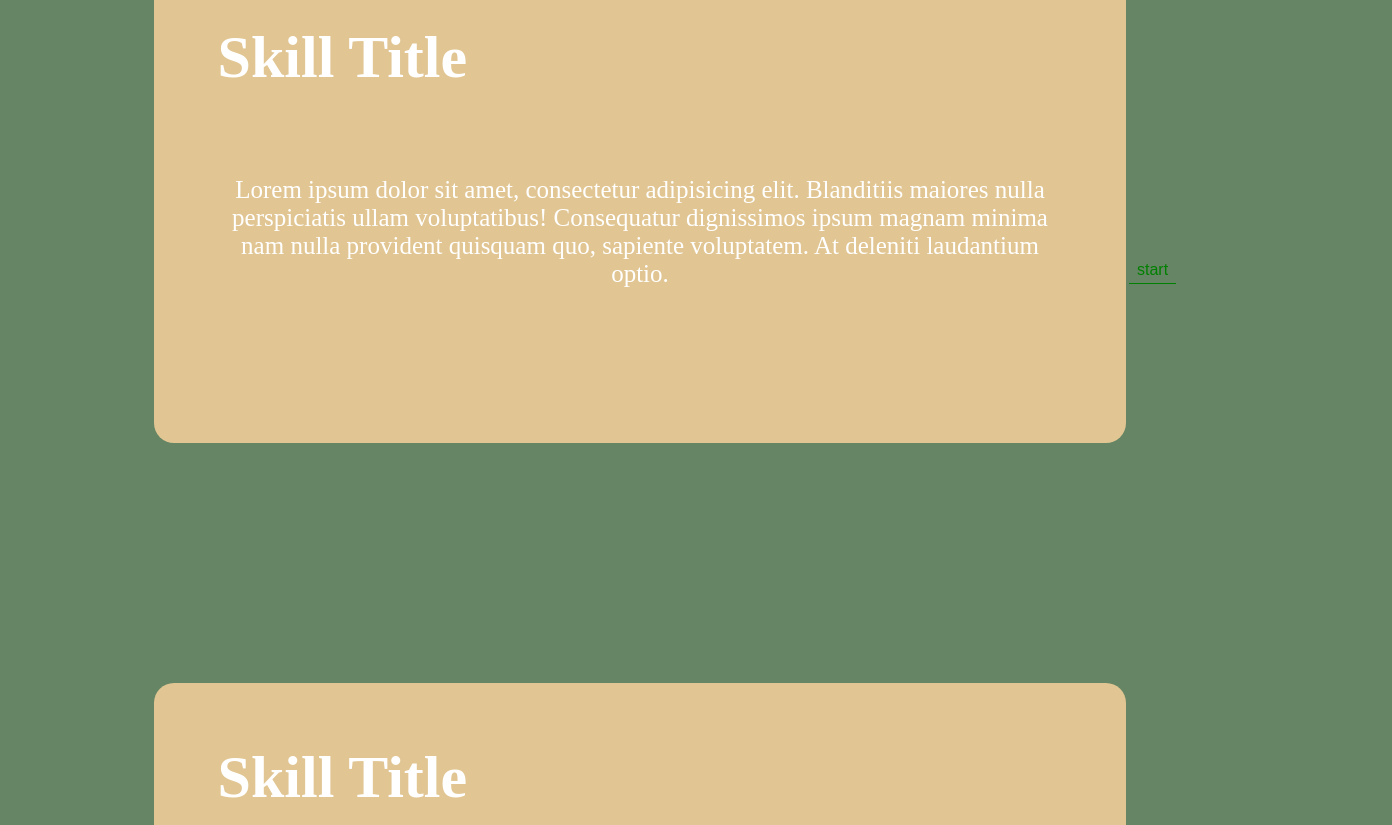
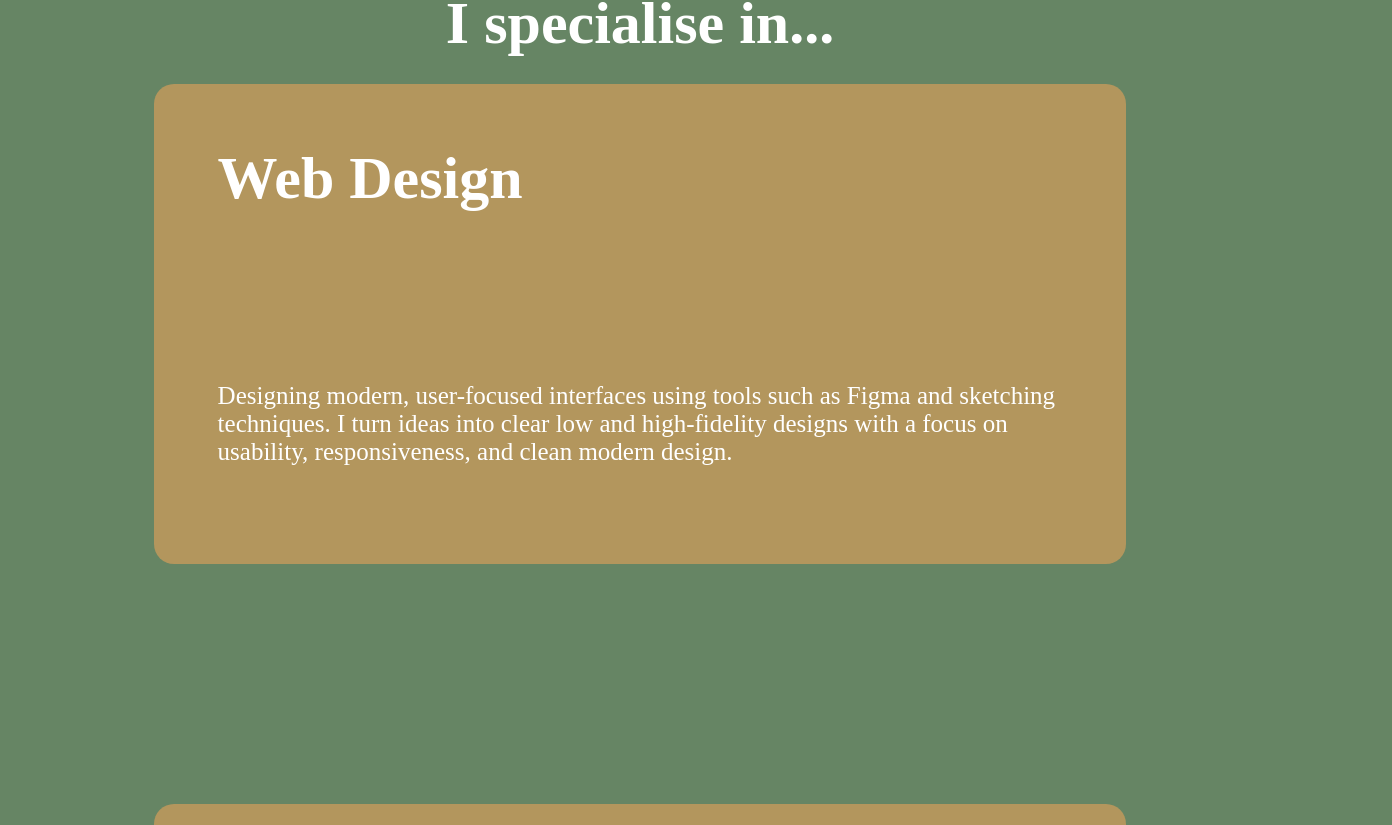
Before and after one commit to blaws45/Portfolio-Site, a React (Create React App) app: page /#/ in a window 1280 px wide. Shown: the part 1277-2102 px from the top of the page, 1392 px wide, since content can reach past the window. Built offline with nearby package versions, Linux system fonts and the light colour scheme.

Commit message:
updated website content

```diff
--- a/src/Home.tsx
+++ b/src/Home.tsx
@@ -90,19 +90,19 @@ function Home() {
                     end: "+=2000",
                     pin: true,
                     scrub: true,
-                    invalidateOnRefresh: false,
-                    markers: true
+                    invalidateOnRefresh: false
                 }
             });
 
             const skillsCards = gsap.utils.toArray<HTMLElement>(".skillsCard");
             const colours: string[] = [
-                "#e1c693",
-                "#ddcda0",
-                "#E1D7BCFF"
+                "#dcb872",
+                "#bca374",
+                "#dfc492",
+                "#ead3a8"
             ]
             skillsCards.forEach((card, index) => {
-                if (index >= 0) {
+                if (index > 0) {
                     tl.to(card, {
                         y: index * -725,
                         backgroundColor: colours[index]
@@ -153,13 +153,12 @@ function Home() {
                 <div className="heroTitleContainer">
                     <h1 className={"hi"}>Hi, I'm</h1>
                     <h1 className={"nameTitle"}>Bryn Law-Smith</h1>
-                    <h2>Software Developer</h2>
+                    <h2>Graduate Software Developer</h2>
                     <p>
-                        QUT graduate with a Bachelor of Information Technology majoring in Computer Science.
-                        Full-stack developer experienced in building responsive web applications using WordPress,
-                        HTML, CSS, JavaScript, Python, and database technologies. Strong attention to detail with a
-                        focus on creating clean, user-friendly systems that balance functionality with intuitive design
-                        for stakeholders and end users.
+                        A 2025 QUT graduate with a Bachelor of Information Technology (Computer Science).
+                        I'm a friendly, easy to get along with team member who always strives for the
+                        highest-quality. I look at systems with a strong attention to detail mixing functionality
+                        with intuitive design to make them as clean, user-friendly and professional as possible.
                     </p>
                 </div>
 
@@ -171,19 +170,31 @@ function Home() {
             <div className="skillsSection">
                 <h2>I specialise in...</h2>
                 <div className="skillsContainer">
-                    <SkillsCard className={"skillsCard"} />
-                    <SkillsCard className={"skillsCard"} />
-                    <SkillsCard className={"skillsCard"} />
+                    <SkillsCard className={"skillsCard"} skill={"Web Design"} description={
+                        "Designing modern, user-focused interfaces using tools such as Figma and sketching techniques." +
+                        " I turn ideas into clear low and high-fidelity designs with a focus on usability," +
+                        " responsiveness, and clean modern design."}/>
+                    <SkillsCard className={"skillsCard"} skill={"Web Development"} description={
+                        "Building responsive and accessible websites using HTML, CSS, and JavaScript." +
+                        " I translate design concepts into functional, polished interfaces and use tools like GSAP" +
+                        " to create engaging animations that enhance user experience and interaction."}/>
+                    <SkillsCard className={"skillsCard"} skill={"Back-End Development"} description={"" +
+                        "Developing and integrating scalable back-end systems using JavaScript," +
+                        " Node.js, SQL, and REST APIs."}/>
                 </div>
             </div>
             <br />
             <div className="projectsSection">
-                <h2>Projects</h2>
+                <h2>Some of my work</h2>
                 <div className="projectsContainer">
-                    <ProjectCard />
-                    <ProjectCard />
-                    <ProjectCard />
-                    <ProjectCard />
+                    <ProjectCard projectName={"Sports Streaming Site"}
+                                 description={"Frontend showcase styled as streaming service"}
+                                 link={"https://blaws45.github.io/sportStreamingSite/"}
+                                 img={"sports"}/>
+                    <ProjectCard projectName={"Where is ya bean"}
+                                 description={"WordPress site made for a local cafe"}
+                                 link={"https://blaws45.github.io/cafe-site/"}
+                                 img={"cafe"}/>
                 </div>
             </div>
         </div>
--- a/src/ProjectCard.tsx
+++ b/src/ProjectCard.tsx
@@ -1,15 +1,28 @@
 import React from "react";
 import styles from "./styles/ProjectCard.module.css";
-import projectImage from "./images/preview.png"
+import projectImage from "./images/preview.png";
+import cafeImg from "./images/cafePreview.png";
 
-function ProjectCard() {
+interface ProjectCardProps {
+    projectName: string;
+    description: string;
+    link: string;
+    img: string;
+}
+
+const imagesDict: Record<string, string> = {
+    cafe: cafeImg,
+    sports: projectImage
+};
+
+function ProjectCard(props: ProjectCardProps) {
     return (
         <div className={styles.card}>
-            <img src={projectImage} alt={"preview"}/>
+            <img src={imagesDict[props.img]} alt={"preview"}/>
             <div className={styles.overlay}></div>
-            <button className={styles.visitButton}>Visit</button>
-            <h3 className={styles.title}><span className={styles.arrow}>&rarr;</span> Project Title</h3>
-            <p className={styles.description}>description</p>
+            <a className={styles.visitButton} href={props.link} target={"_blank"} rel={"noreferrer"}>Visit</a>
+            <h3 className={styles.title}><span className={styles.arrow}>&rarr;</span> {props.projectName}</h3>
+            <p className={styles.description}>{props.description}</p>
         </div>
     );
 }
--- a/src/SkillsCard.tsx
+++ b/src/SkillsCard.tsx
@@ -3,16 +3,15 @@ import styles from "./styles/SkillsCard.module.css";
 
 interface SkillsCardProps {
     className?: string;
+    skill: string;
+    description: string;
 }
 
-function SkillsCard( { className }: SkillsCardProps) {
+function SkillsCard( { className, skill, description }: SkillsCardProps) {
     return (
       <div className={`${styles.card} ${className ?? ""}`}>
-          <h3>Skill Title</h3>
-          <p>Lorem ipsum dolor sit amet, consectetur adipisicing elit. Blanditiis maiores nulla perspiciatis ullam
-              voluptatibus! Consequatur dignissimos ipsum magnam minima nam nulla provident quisquam quo, sapiente
-              voluptatem. At deleniti laudantium optio.
-          </p>
+          <h3>{skill}</h3>
+          <p>{description}</p>
       </div>
     );
 }
--- a/src/styles/App.css
+++ b/src/styles/App.css
@@ -11,3 +11,7 @@ body {
 h1, h2, h3 {
     text-align: center;
 }
+
+.gap {
+    height: 50vh;
+}
--- a/src/styles/Home.css
+++ b/src/styles/Home.css
@@ -36,7 +36,7 @@
 
 .heroTitleContainer p {
     margin-top: 10%;
-    font-size: 20px;
+    font-size: 25px;
     opacity: 0;
     color: black;
 }
@@ -78,9 +78,10 @@
 }
 .projectsSection {
     padding: 0;
+    height: 100vh;
 }
 .projectsSection h2 {
-    font-size: 400px;
+    font-size: 200px;
     margin: 0;
     padding: 0;
     transform: translateY(-280px);
@@ -93,6 +94,7 @@
     gap: 10%;
     justify-content: center;
     clip-path: inset(-25px 0 0 0);
+    margin-top: 2%;
 }
 
 .projectsContainer > * {
--- a/src/styles/ProjectCard.module.css
+++ b/src/styles/ProjectCard.module.css
@@ -20,7 +20,7 @@
     }
 
     .overlay {
-        opacity: 75%;
+        opacity: 85%;
     }
 
     .title {
@@ -77,6 +77,14 @@
     background-color: #171717;
     border: none;
     color: white;
+    text-decoration: none;
+    display: flex;
+    align-items: center;
+    justify-content: center;
+}
+
+.visitButton:hover {
+    background-color: #232323;
 }
 
 .overlay {
--- a/src/styles/SkillsCard.module.css
+++ b/src/styles/SkillsCard.module.css
@@ -3,7 +3,7 @@
     min-height: 60vh;
     border-radius: 20px;
     padding: 0 5% 0 5%;
-    background-color: #e1c693;
+    background-color: #b3965d;
     color: white;
 }
 
@@ -13,6 +13,7 @@
 }
 
 .card p {
-    margin-top: 10%;
+    margin-top: 20%;
     font-size: 25px;
+    text-align: left;
 }
```
Also changed, not shown: 1 other file (tests, documents, lock files or other folders).
